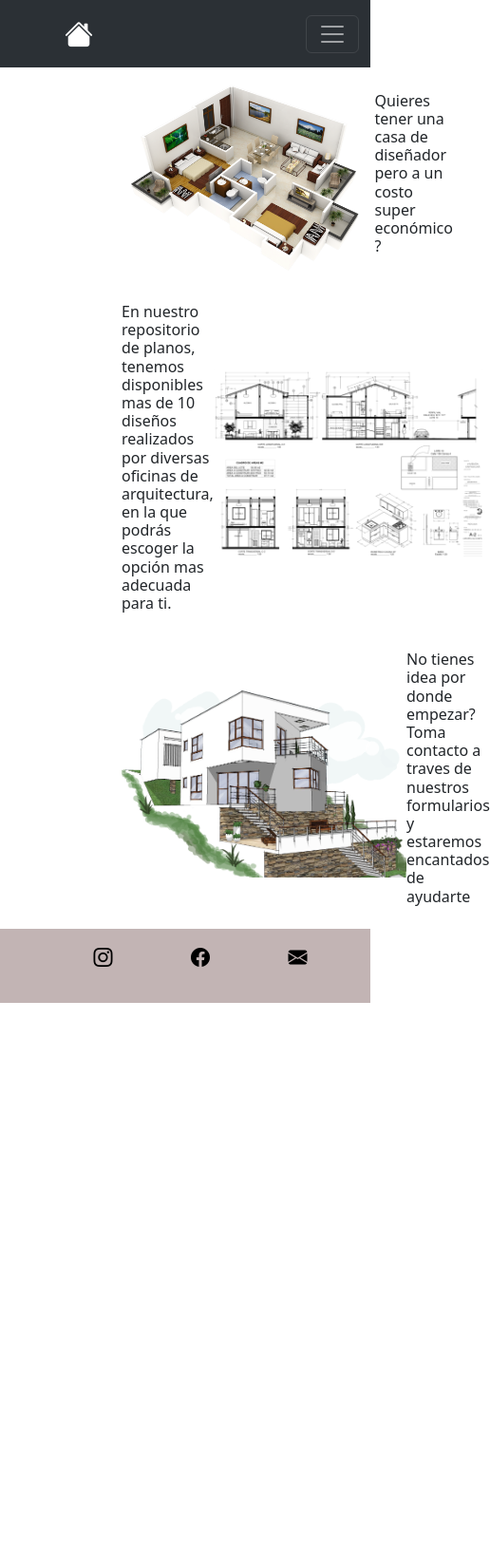
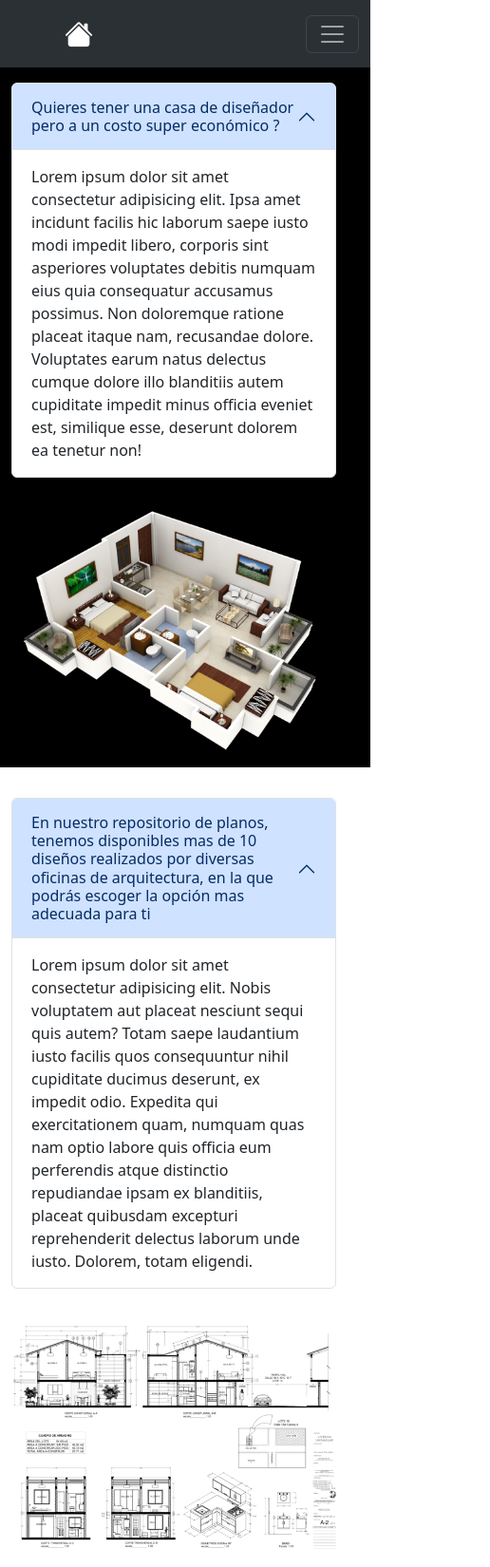
Before and after one commit to Barocava/ANF, a plain HTML site: page index.html in a window 390 px wide. Shown: the top 1650 px of the page at 95% size, 516 px wide, since content can reach past the window. Before the commit the page ends 1056 px from the top, so only its background shows below. Drawn offline with nearby package versions, Linux system fonts and the light colour scheme.

Commit message:
se agrega nuevo diseño al index y se hace responsive

```diff
--- a/css/main.css
+++ b/css/main.css
@@ -4,7 +4,17 @@
     box-sizing: border-box;
 }
 
+:root {
+    /* --ancho-maximo: 2560px; */ /* Define una variable CSS llamada --color-primario */
+  }
+
+body {
+    display: flex;
+    flex-direction: column;
+}
+
 .nav {
+
     background-color: #bcadade7;
     padding: 0.5rem;
     display: flex;
@@ -17,13 +27,18 @@ li {
 
 a {
     text-decoration: none; /* Elimina el subrayado */
-    color: #000;
+    color: white;
 }
 
 main {
     /* height: 300px; */
     background-color: #81ff0b00;
+    display: flex;
+    flex-direction: column;
+    justify-content: center;
+    align-items: center;
 }
+
 
 .top {
     max-width: 100%;
@@ -41,34 +56,43 @@ main {
 
 }
 
+
 .activo {
     border-bottom: 2px solid #f58f00;
 }
 
 .bi {
-    /* color: white; */
-    font-size: 20px;
+    color: white;
+    font-size: 30px;
+    padding: 1rem;
 }
 
 .bi-house-fill{
     padding: 0.5rem;
-    font-size: 30px;
 }
 
 .footer {
-    background-color: #bcadade7;
-    padding: 1rem;
+    display: flex;
+    justify-content: center;
+    background-color: rgba(43,48,53,1);
+    padding: 0.5rem;
 
 }
 
 .pie {
+    max-width: var(--ancho-maximo);
+    width: 100%;
     gap:2rem;
     display: flex;
-    justify-content:space-evenly;
+    justify-content:space-between;
     align-items: center;
+    margin: 0.5rem;
+
 }
 
 .hero_1 {
+    max-width: var(--ancho-maximo);
+    width: 100%;
     display: flex;
     align-items: center;
     padding-left: 8rem;
@@ -228,3 +252,31 @@ main {
     padding: 1rem;
     margin-top: 1rem;
 }
+
+.container-fluid {
+    max-width: var(--ancho-maximo);
+}
+
+.menu-item {
+    color: white;
+}
+
+@media screen and (max-width: 768px) {
+    .texto {
+      display: none;
+    }
+
+    .pie {
+        justify-content: center;
+    }
+
+    .contenedor-menu {
+        gap: 5rem;
+    }
+  }
+
+  div {
+
+    max-width: 100%;
+    width: 100%;
+  }
--- a/index.html
+++ b/index.html
@@ -6,34 +6,13 @@
     <meta name="viewport" content="width=device-width, initial-scale=1.0">
     <title>Home</title>
     <link rel="stylesheet" href="https://cdn.jsdelivr.net/npm/bootstrap-icons@1.5.0/font/bootstrap-icons.css">
-    <link href="https://cdn.jsdelivr.net/npm/bootstrap@5.3.2/dist/css/bootstrap.min.css" rel="stylesheet" integrity="sha384-T3c6CoIi6uLrA9TneNEoa7RxnatzjcDSCmG1MXxSR1GAsXEV/Dwwykc2MPK8M2HN" crossorigin="anonymous">
+    <link href="https://cdn.jsdelivr.net/npm/bootstrap@5.3.2/dist/css/bootstrap.min.css" rel="stylesheet"
+        integrity="sha384-T3c6CoIi6uLrA9TneNEoa7RxnatzjcDSCmG1MXxSR1GAsXEV/Dwwykc2MPK8M2HN" crossorigin="anonymous">
     <link rel="stylesheet" href="css/main.css">
 </head>
 
 <body>
-
     <header>
-        <!-- <nav class="nav">
-            <a href="./index.html">
-                <i class="bi bi-house-fill"></i>
-            </a>
-
-            <ul class="menu top">
-                <div class="contenedor-menu espacios">
-                    <li class="menu-item"><a href="./pages/acerca_nosotros.html">Acerca de Nosotros</a></li>
-                </div>
-                <div class="contenedor-menu espacios activo">
-                    <li class="menu-item"><a href="./index.html">¿Como Funciona?</a></li>
-                </div>
-                <div class="contenedor-menu espacios">
-                    <li class="menu-item"><a href="./pages/planimetria.html">Planimetria</a></li>
-                </div>
-                <div class="contenedor-menu espacios">
-                    <li class="menu-item"><a href="./pages/contacto.html">Contacto</a></li>
-                </div>
-            </ul>
-        </nav> -->
-
         <nav class="navbar navbar-expand-md bg-body-tertiary" data-bs-theme="dark">
             <div class="container-fluid">
 
@@ -50,19 +29,19 @@
                     <ul class="navbar-nav">
 
                         <li class="nav-item px-3">
-                            <a class="nav-link" href="#">Acerca de Nosotros</a>
+                            <a class="nav-link" href="./pages/acerca_nosotros.html">Acerca de Nosotros</a>
                         </li>
 
                         <li class="nav-item px-3">
-                            <a class="nav-link active" aria-current="page" href="#">¿Como Funciona?</a>
+                            <a class="nav-link active" aria-current="page" href="./index.html">¿Como Funciona?</a>
                         </li>
 
                         <li class="nav-item px-3">
-                            <a class="nav-link" href="#">Planimetria</a>
+                            <a class="nav-link" href="./pages/planimetria.html">Planimetria</a>
                         </li>
 
                         <li class="nav-item px-3">
-                            <a class="nav-link" href="#">Contacto</a>
+                            <a class="nav-link" href="./pages/contacto.html">Contacto</a>
                         </li>
 
                     </ul>
@@ -74,44 +53,117 @@
 
     <main>
 
-        <div class="hero_1">
-            <img class="hero_house" src="./img/hero_house_layout.png" alt="">
-            <div>
-                <h1 class="hero_font">Quieres tener una casa de diseñador pero a un costo super económico ?</h1>
+        <section class="container" style="margin: 0; max-width: 100%; background-color: black; color: white;">
+            <div class="row justify-content-center align-items-center" style="width: 100%;">
+                <div class="col-md-6 order-2 order-md-1 py-3">
+                    <img class="" style="width: 100%;" src="./img/hero_house_layout.png" alt="">
+                </div>
+
+                <div class="accordion col-md-6 order-1 order-md-2 py-3" id="accordion-1">
+                    <div class="accordion-item">
+                        <h2 class="accordion-header">
+                            <button class="accordion-button" type="button" data-bs-toggle="collapse"
+                                data-bs-target="#collapse-1" aria-expanded="true" aria-controls="collapse-1">
+                                Quieres tener una casa de diseñador pero a un costo super económico ?
+                            </button>
+                        </h2>
+                        <div id="collapse-1" class="accordion-collapse collapse show" data-bs-parent="#accordion-1">
+                            <div class="accordion-body">
+                                Lorem ipsum dolor sit amet consectetur adipisicing elit. Ipsa amet incidunt facilis hic
+                                laborum saepe iusto modi impedit libero, corporis sint asperiores voluptates debitis
+                                numquam eius quia consequatur accusamus possimus.
+                                Non doloremque ratione placeat itaque nam, recusandae dolore. Voluptates earum natus
+                                delectus cumque dolore illo blanditiis autem cupiditate impedit minus officia eveniet
+                                est, similique esse, deserunt dolorem ea tenetur non!
+                            </div>
+                        </div>
+                    </div>
+                </div>
             </div>
-        </div>
+        </section>
 
-        <div class="hero_1">
-            <div>
-                <h1 class="hero_font">En nuestro repositorio de planos, tenemos disponibles mas de 10 diseños realizados por diversas oficinas de arquitectura, en la que podrás escoger la opción mas adecuada para ti.</h1>
+        <section class="container my-3" style="margin: 0; max-width: 100%;">
+            <div class="row justify-content-center align-items-center" style="width: 100%;">
+                <div class="accordion col-md-6 py-3" id="accordion-2">
+                    <div class="accordion-item">
+                        <h2 class="accordion-header">
+                            <button class="accordion-button" type="button" data-bs-toggle="collapse"
+                                data-bs-target="#collapse-2" aria-expanded="true" aria-controls="collapse-2">
+                                En nuestro repositorio de planos, tenemos disponibles mas de 10 diseños realizados por
+                                diversas oficinas de arquitectura, en la que podrás escoger la opción mas adecuada para
+                                ti
+                            </button>
+                        </h2>
+                        <div id="collapse-2" class="accordion-collapse collapse show" data-bs-parent="#accordion-2">
+                            <div class="accordion-body">
+                                Lorem ipsum dolor sit amet consectetur adipisicing elit. Nobis voluptatem aut placeat
+                                nesciunt sequi quis autem? Totam saepe laudantium iusto facilis quos consequuntur nihil
+                                cupiditate ducimus deserunt, ex impedit odio.
+                                Expedita qui exercitationem quam, numquam quas nam optio labore quis officia eum
+                                perferendis atque distinctio repudiandae ipsam ex blanditiis, placeat quibusdam
+                                excepturi reprehenderit delectus laborum unde iusto. Dolorem, totam eligendi.
+                            </div>
+                        </div>
+                    </div>
+                </div>
+
+                <div class="col-md-6 py-3">
+                    <img class="" style="width: 100%;" src="./img/hero_corte_house.png" alt="">
+                </div>
             </div>
-            <img class="hero_house" src="./img/hero_corte_house.png" alt="">
-        </div>
+        </section>
 
-        <div class="hero_1">
-            <img src="./img/hero_dudas.png" alt="" class="hero_house">
-            <div>
-                <h1 class="hero_font">No tienes idea por donde empezar? Toma contacto a traves de nuestros formularios y estaremos encantados de ayudarte</h1>
+        <section class="container" style="margin: 0; max-width: 100%; background-color: black; color: white;">
+            <div class="row justify-content-center align-items-center" style="width: 100%;">
+                <div class="col-md-6 order-2 order-md-1 py-3">
+                    <img class="" style="width: 100%;" src="./img/hero_dudas.png" alt="">
+                </div>
+                <div class="accordion col-md-6 order-1 order-md-2 py-3" id="accordion-3">
+                    <div class="accordion-item">
+                        <h2 class="accordion-header">
+                            <button class="accordion-button" type="button" data-bs-toggle="collapse"
+                                data-bs-target="#collapse-3" aria-expanded="true" aria-controls="collapse-3">
+                                No tienes idea por donde empezar? Toma contacto a traves de nuestros formularios y
+                                estaremos encantados de ayudarte
+                            </button>
+                        </h2>
+                        <div id="collapse-3" class="accordion-collapse collapse show" data-bs-parent="#accordion-3">
+                            <div class="accordion-body">
+                                Lorem ipsum dolor sit amet consectetur adipisicing elit. Nemo aspernatur delectus,
+                                fugiat cumque dolor atque accusamus, rem doloribus deleniti magnam eius repellat tempora
+                                perferendis culpa. Beatae molestias cupiditate vero odio.
+                                Dignissimos blanditiis nostrum, ducimus totam facilis excepturi fugit, architecto,
+                                aliquam doloribus cupiditate omnis dicta autem debitis ipsum quidem reiciendis quas
+                                asperiores tenetur? Nostrum labore itaque, tenetur nemo voluptate sit reiciendis.
+                            </div>
+                        </div>
+                    </div>
+                </div>
+
+
             </div>
-        </div>
-
+        </section>
     </main>
 
     <footer class="footer">
-        <ul class="menu pie">
-            <div class="contenedor-menu icon">
+        <div class="pie">
+            <ul class="contenedor-menu texto">
+                <li class="menu-item"><a href="">© 2023 Arquitectos Asociados, Inc.</a></li>
+            </ul>
+
+            <ul class="contenedor-menu">
                 <li class="menu-item"><a href="https://www.instagram.com/"><i class="bi bi-instagram"></i></a></li>
-            </div>
-            <div class="contenedor-menu icon">
                 <li class="menu-item"><a href="https://es-la.facebook.com/"><i class="bi bi-facebook"></i></a></li>
-            </div>
-            <div class="contenedor-menu icon">
                 <li class="menu-item"><a href="mailto:"><i class="bi bi-envelope-fill"></i></a></li>
-            </div>
-        </ul>
+            </ul>
+        </div>
+
+
     </footer>
 
-    <script src="https://cdn.jsdelivr.net/npm/bootstrap@5.3.2/dist/js/bootstrap.bundle.min.js" integrity="sha384-C6RzsynM9kWDrMNeT87bh95OGNyZPhcTNXj1NW7RuBCsyN/o0jlpcV8Qyq46cDfL" crossorigin="anonymous"></script>
+    <script src="https://cdn.jsdelivr.net/npm/bootstrap@5.3.2/dist/js/bootstrap.bundle.min.js"
+        integrity="sha384-C6RzsynM9kWDrMNeT87bh95OGNyZPhcTNXj1NW7RuBCsyN/o0jlpcV8Qyq46cDfL"
+        crossorigin="anonymous"></script>
 
 </body>
 
```
